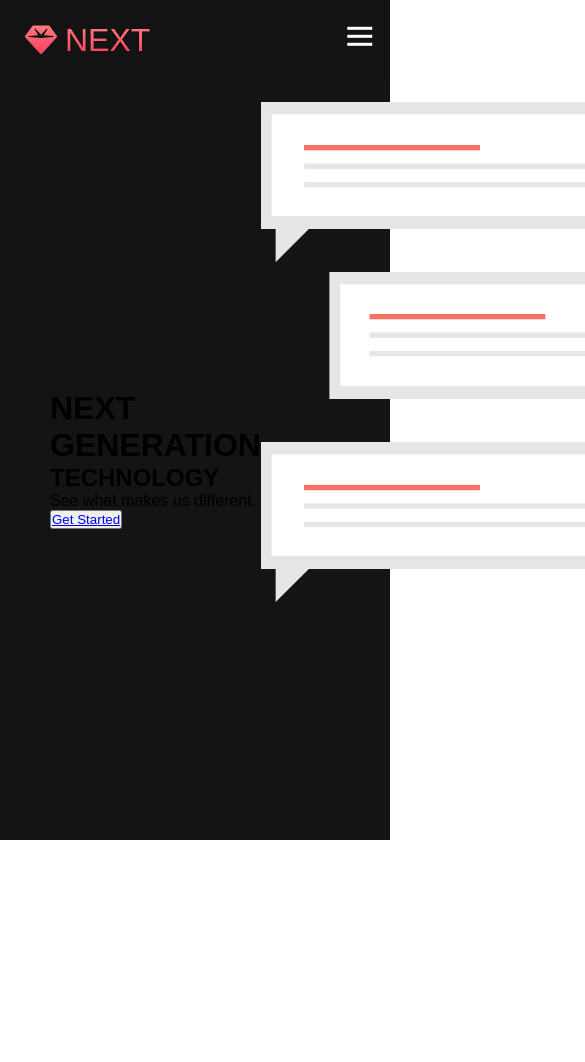
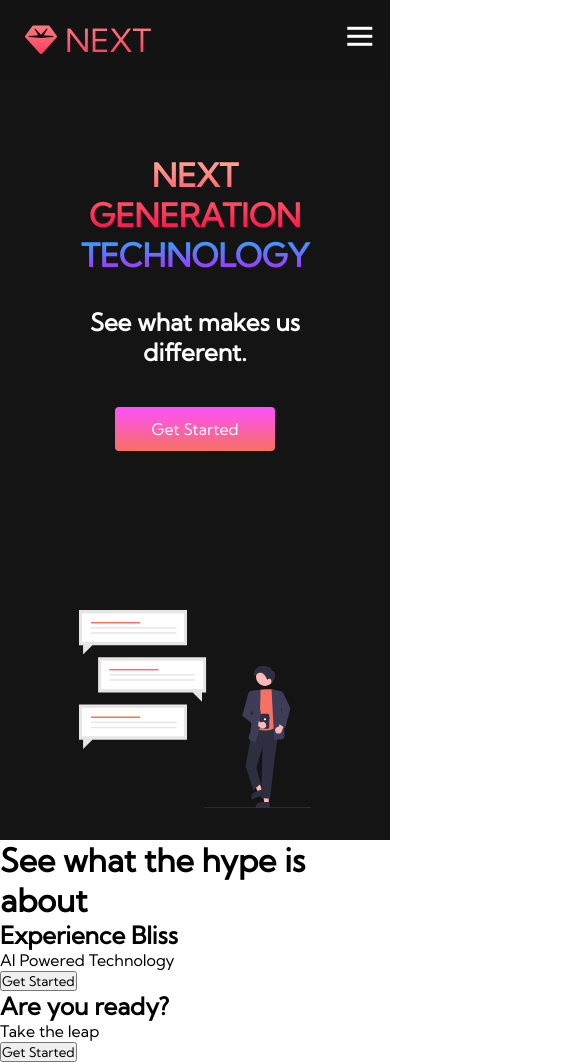
Before and after one commit to aamasykuri/technology-website-design, a plain HTML site: page index.html in a window 390 px wide. Shown: the top 1062 px of the page, 585 px wide, since content can reach past the window. Before the commit the page ends 844 px from the top, so only its background shows below. Drawn offline with Linux system fonts and the light colour scheme.

Commit message:
mobile responsive and services section

```diff
--- a/index.html
+++ b/index.html
@@ -11,6 +11,10 @@
     <!-- CSS -->
     <link rel="stylesheet" href="styles.css">
 
+    <!-- Google Font Kumbh Sans -->
+    <link rel="preconnect" href="https://fonts.googleapis.com">
+    <link rel="preconnect" href="https://fonts.gstatic.com" crossorigin>
+    <link href="https://fonts.googleapis.com/css2?family=Kumbh+Sans&display=swap" rel="stylesheet">
 
     <title>NEXT Website</title>
 
@@ -72,6 +76,25 @@
     </div>
     <!-- End Hero Section -->
 
+    <!-- Start Services Section -->
+    <div class="services">
+        <h1>See what the hype is about</h1>
+        <div class="services__container">
+            <div class="services__card">
+                <h2>Experience Bliss</h2>
+                <p>AI Powered Technology</p>
+                <button>Get Started</button>
+            </div>
+            <div class="services__card">
+                <h2>Are you ready?</h2>
+                <p>Take the leap</p>
+                <button>Get Started</button>
+            </div>
+        </div>
+    </div>
+    <!-- End Services Section -->
+
+
     <!-- javascript -->
     <script src="app.js"></script>
 </body>
--- a/styles.css
+++ b/styles.css
@@ -216,3 +216,136 @@
     max-width: 1300px;
     padding: 0 50px;
 }
+
+.main__container h1 {
+    font-size: 4rem;
+    background-color: #ff8177;
+    background-image: linear-gradient(to top, #ff0844 0%, #ffb199 100%);
+    background-size: 100%;
+    -webkit-background-clip: text;
+    -moz-background-clip: text;
+    -webkit-text-fill-color: transparent;
+    -moz-text-fill-color: transparent;
+}
+
+.main__container h2 {
+    font-size: 4rem;
+    background-color: #ff8177;
+    background-image: linear-gradient(to top, #b721ff 0%, #21b4fd 100%);
+    background-size: 100%;
+    -webkit-background-clip: text;
+    -moz-background-clip: text;
+    -webkit-text-fill-color: transparent;
+    -moz-text-fill-color: transparent;
+}
+
+.main__content p {
+    margin-top: 1rem;
+    font-size: 2rem;
+    font-weight: 700;
+    color: #fff;
+}
+
+.main__btn {
+    font-size: 1rem;
+    background-image: linear-gradient(to top, #f77062 0%, #fe51fe 100%);
+    padding: 14px 32px;
+    border: none;
+    border-radius: 4px;
+    color: #fff;
+    margin-top: 2rem;
+    cursor: pointer;
+    position: relative;
+    transition: all 0.35s;
+    outline: none;
+}
+
+.main__btn a {
+    position: relative;
+    z-index: 2;
+    color: #fff;
+    text-decoration: none;
+}
+
+.main__btn::after {
+    position: absolute;
+    content: '';
+    top: 0;
+    left: 0;
+    width: 0;
+    height: 100%;
+    background: #4837ff;
+    transition: all 0.35s;
+    border-radius: 4px;
+}
+
+.main__btn:hover {
+    color: #fff;
+}
+
+.main__btn:hover::after {
+    width: 100%;
+}
+
+.main__img--container {
+    text-align: center;
+}
+
+#main__img {
+    height: 80%;
+    width: 80%;
+}
+
+/* Mobile Responsive */
+
+@media screen and (max-width: 768px) {
+    .main__container {
+        display: grid;
+        grid-template-columns: auto;
+        align-items: center;
+        justify-self: center;
+        width: 100%;
+        margin: 0 auto;
+        height: 90vh;
+    }
+
+    .main__content {
+        text-align: center;
+        margin-bottom: 4rem;
+    }
+
+    .main__content h1 {
+        font-size: 2.5rem;
+        margin-top: 2rem;
+    }
+
+    .main__content h2 {
+        font-size: 3rem;
+    }
+
+    .main__content p {
+        margin-top: 1rem;
+        font-size: 1.5rem;
+    }
+}
+
+@media screen and (max-width:480px) {
+    .main__content h1 {
+        font-size: 2rem;
+        margin-top: 3rem;
+    }
+
+    .main__content h2 {
+        font-size: 2rem;
+    }
+
+    .main__content p {
+        margin-top: 2rem;
+        font-size: 1.5rem;
+    }
+
+    .main__btn {
+        padding: 12px 36px;
+        margin: 2.5rem 0;
+    }
+}
```
